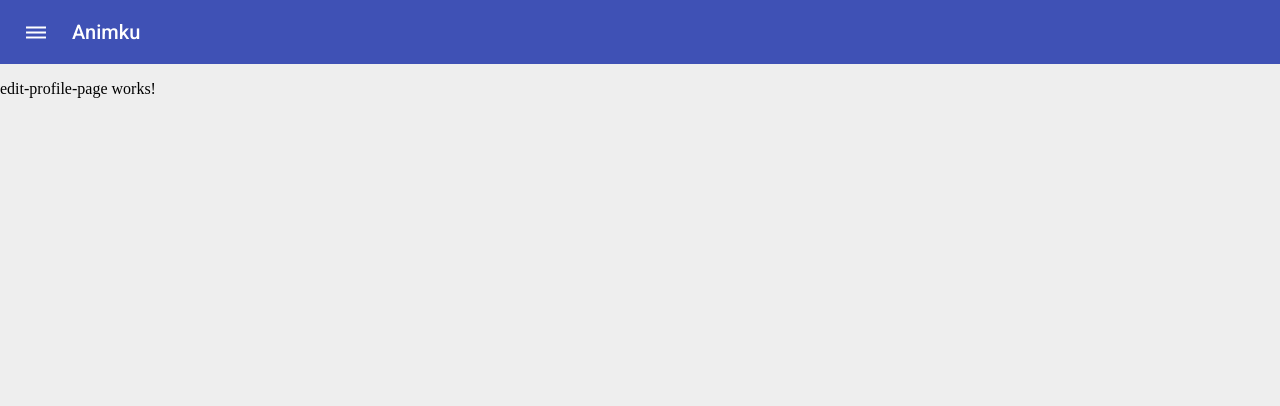
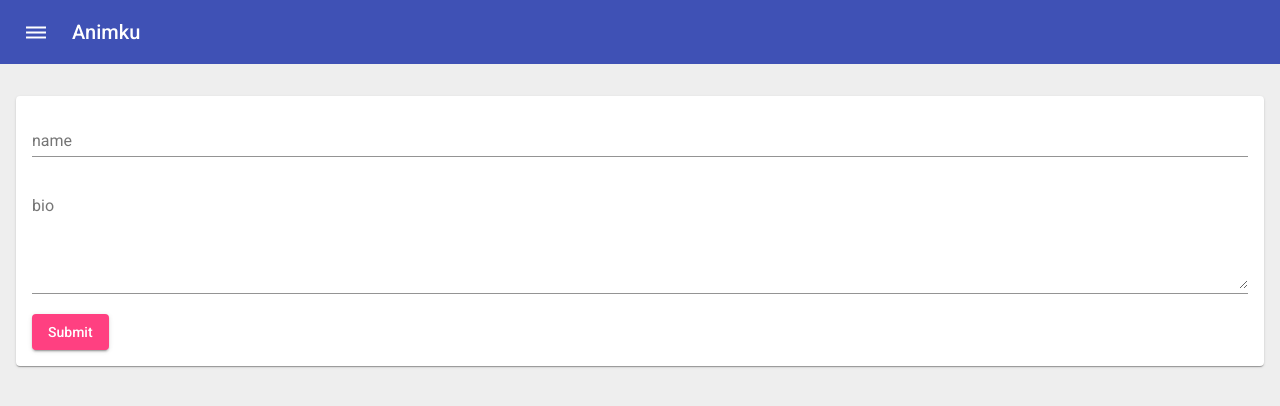
Before and after one commit to Mechasparrow/Animku, an Angular app: page /edit-profile in a window 1280 px wide. Shown: the top 406 px of the page. Built offline with nearby package versions, Linux system fonts and the light colour scheme.

Commit message:
added ability to edit profile page

```diff
--- a/src/app/edit-profile-page/edit-profile-page.component.css
+++ b/src/app/edit-profile-page/edit-profile-page.component.css
@@ -0,0 +1,8 @@
+.edit-profile-page {
+  margin: 16px;
+  margin-top: 32px;
+}
+
+.profile-input {
+  width: 100%;
+}
--- a/src/app/edit-profile-page/edit-profile-page.component.html
+++ b/src/app/edit-profile-page/edit-profile-page.component.html
@@ -1,3 +1,18 @@
-<p>
-  edit-profile-page works!
-</p>
+<div class = "edit-profile-page">
+
+  <mat-card>
+    <form>
+      <mat-form-field class = "profile-input">
+        <input matInput [(ngModel)] = "userProfile.name" placeholder = "name" name = "user-name" />
+      </mat-form-field>
+
+      <mat-form-field class = "profile-input">
+        <textarea [(ngModel)] = "userProfile.bio" rows = "5" matInput placeholder = "bio" name = "user-bio"></textarea>
+      </mat-form-field>
+
+      <button (click) = "updateUserProfile()" mat-raised-button color ="accent" type = "submit">Submit</button>
+
+    </form>
+  </mat-card>
+
+</div>
--- a/src/app/edit-profile-page/edit-profile-page.component.ts
+++ b/src/app/edit-profile-page/edit-profile-page.component.ts
@@ -1,15 +1,52 @@
 import { Component, OnInit } from '@angular/core';
+
+//Import the Profile Local DB
+import {ProfileDatabase} from '../../../lib/local_db/profile_db';
+
+//Import the models
+import {Profile} from '../../../models/Profile';
+
+//Import routing
+import {Router, ActivatedRoute, ParamMap} from '@angular/router';
 
 @Component({
   selector: 'app-edit-profile-page',
   templateUrl: './edit-profile-page.component.html',
-  styleUrls: ['./edit-profile-page.component.css']
+  styleUrls: ['./edit-profile-page.component.css'],
+  providers: [ProfileDatabase]
 })
 export class EditProfilePageComponent implements OnInit {
 
-  constructor() { }
+  public userProfile: Profile = Profile.emptyProfile();
 
+  constructor(
+    private profile_db:ProfileDatabase,
+    private route: ActivatedRoute,
+    private router:Router
+  ) { }
+
+  //Retrieve the current user profile from local database
   ngOnInit() {
+
+    let that = this;
+
+    this.profile_db.getProfile().then((profile:Profile) => {
+      that.userProfile = profile;
+    })
+
+  }
+
+  //TODO implement this
+  // Updates the user profile onto the local database
+  public updateUserProfile() {
+
+    let that = this;
+
+    this.profile_db.updateProfile(this.userProfile).then (function (updatedProfile: Profile) {
+      console.log("profile updated!");
+      that.router.navigate(['/profile']);
+    })
+
   }
 
 }
--- a/src/app/waifu-cardo/waifu-cardo.component.ts
+++ b/src/app/waifu-cardo/waifu-cardo.component.ts
@@ -2,6 +2,7 @@ import { Component, OnInit, Input } from '@angular/core';
 
 //Import the Waifu Model
 import {Waifu} from '../../../models/Waifu';
+import {Profile} from '../../../models/Profile';
 
 //Import the routing libs
 import {Router, ActivatedRoute, ParamMap} from '@angular/router';
```
